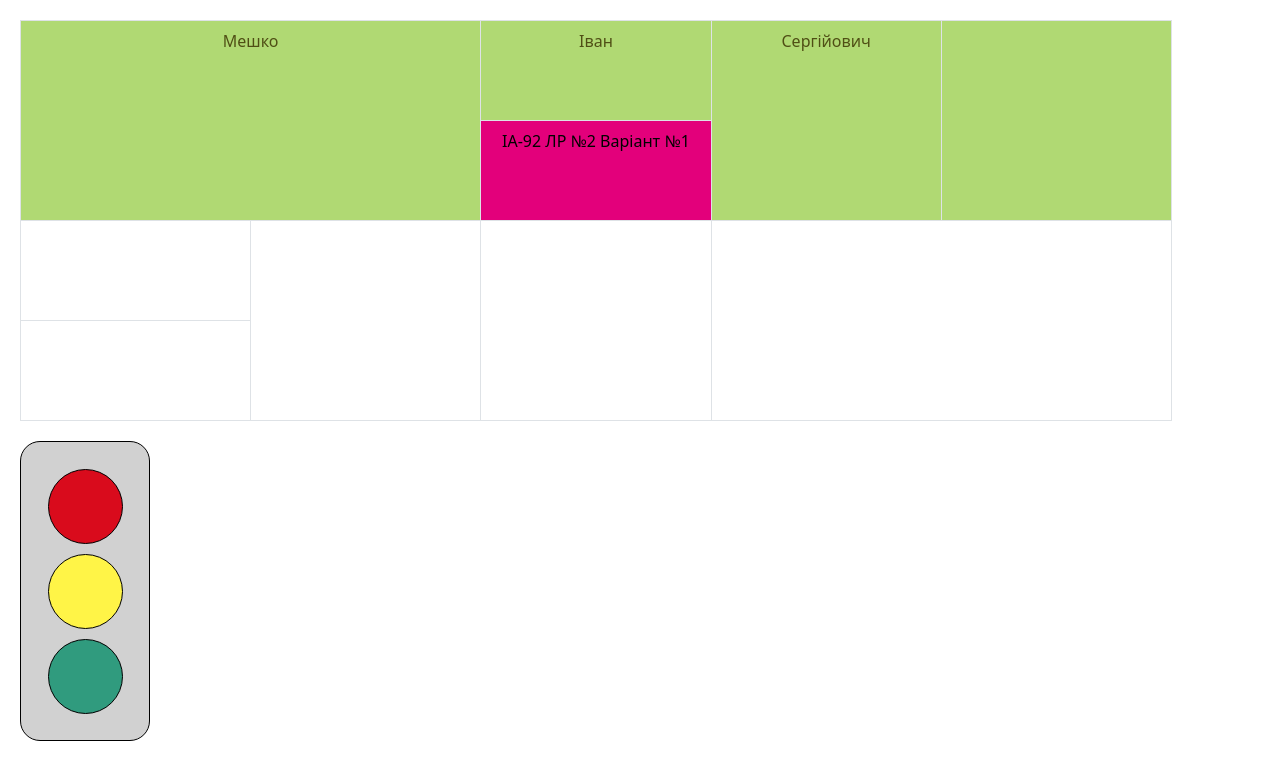
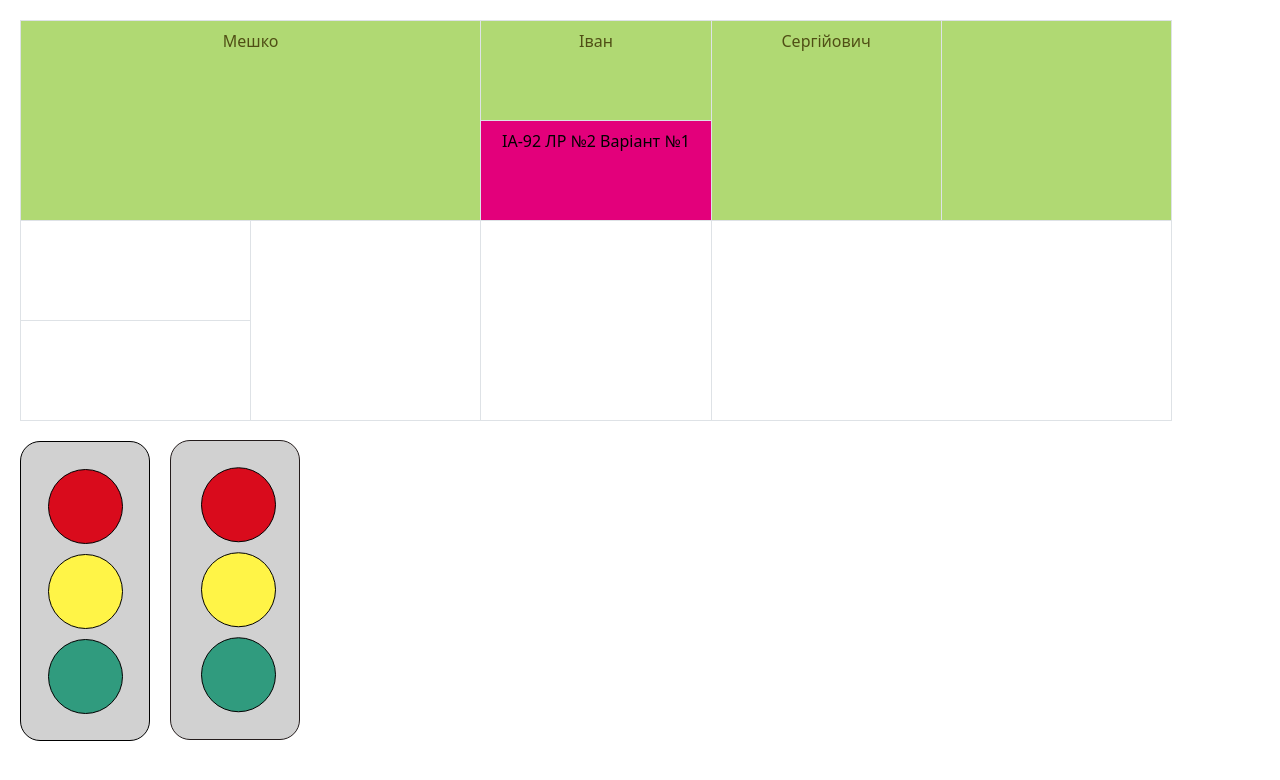
Before and after one commit to Jou2323/WEB-front-Lab2, a plain HTML site: page index.html in a window 1280 px wide. Drawn offline with nearby package versions, Linux system fonts and the light colour scheme.

Commit message:
three commit

```diff
--- a/index.html
+++ b/index.html
@@ -72,7 +72,11 @@
         <div class="yellow-circle"></div>
         <div class="green-circle"></div>
     </div>
-
+    <div class="traffic-lifgt-2">
+        <div class="red-circle-2"></div>
+        <div class="yellow-circle-2"></div>
+        <div class="green-circle-2"></div>
+    </div>
 
     <script src="https://cdn.jsdelivr.net/npm/bootstrap@5.0.2/dist/js/bootstrap.bundle.min.js"
         integrity="sha384-MrcW6ZMFYlzcLA8Nl+NtUVF0sA7MsXsP1UyJoMp4YLEuNSfAP+JcXn/tWtIaxVXM"
--- a/style.css
+++ b/style.css
@@ -5,7 +5,7 @@
     background-color: rgb(209, 209, 209);
     width: 130px;
     height: 300px;
-
+    position: static;
     display: flex;
     align-items:center;
     justify-content: center;
@@ -18,16 +18,37 @@
     border: 1px solid black;
     border-radius: 50%;
     margin: 5px;
+    position: static;
 }
-
-.red-circle{
+.traffic-lifgt-2 {
+    margin: 20px;
+    border: 1px solid rgb(36, 28, 28);
+    border-radius: 20px;
+    background-color: rgb(209, 209, 209);
+    width: 130px;
+    height: 300px;
+    display: flex;
+    align-items:center;
+    justify-content: center;
+    flex-direction: column;
+    transform: translate(150px, -107%);
+}
+.red-circle-2, .yellow-circle-2, .green-circle-2 {
+    width: 75px;
+    height: 75px;
+    border: 1px solid black;
+    border-radius: 50%;
+    margin: 5px;
+    transform: translate(3px, -1%);
+}
+.red-circle, .red-circle-2{
     background-color:#D90B1C;
 }
 
-.yellow-circle{
+.yellow-circle, .yellow-circle-2{
     background-color:#FFF447;
 }
 
-.green-circle {
+.green-circle, .green-circle-2{
     background-color: #309b7e;
 }
```
Also changed, not shown: 1 other file.
